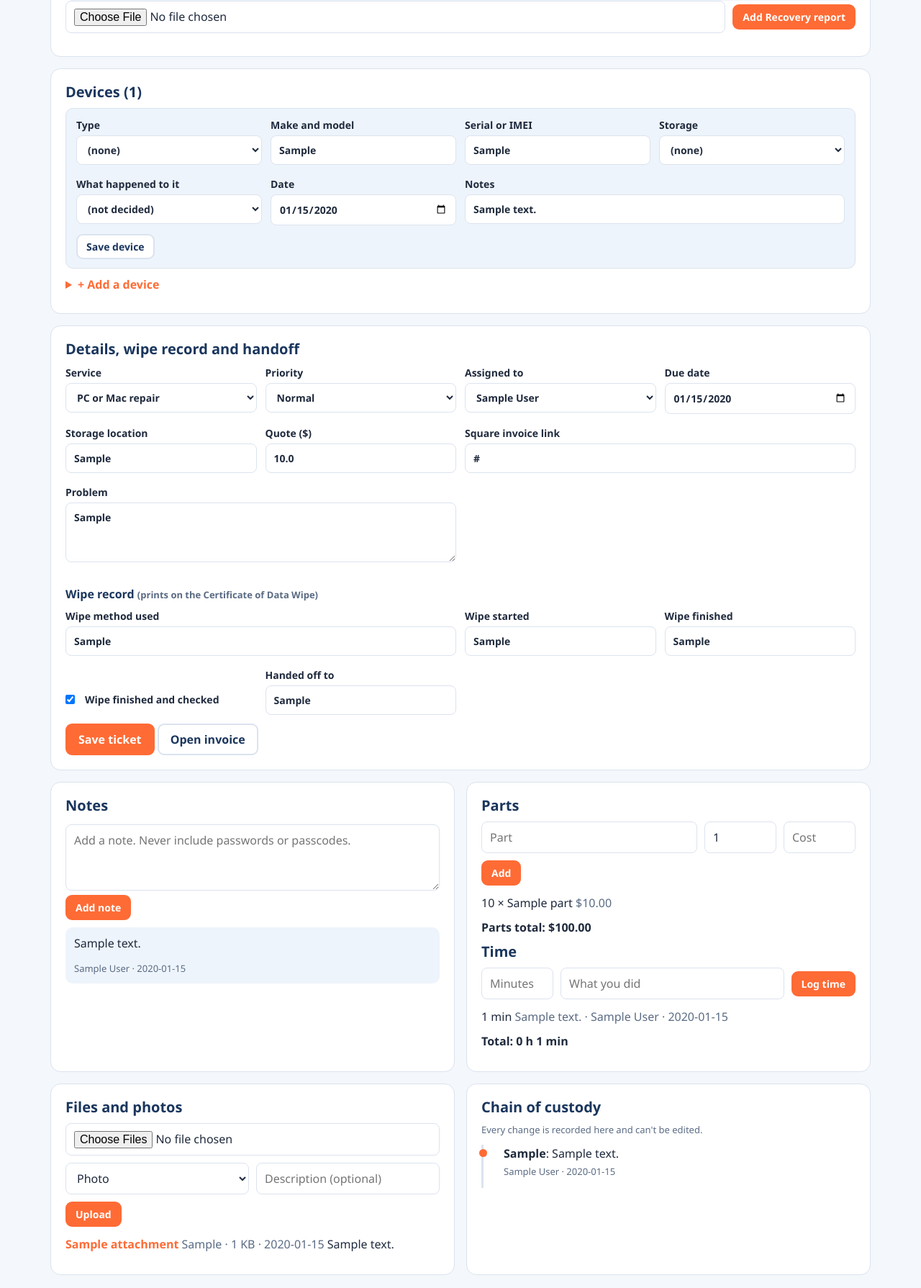
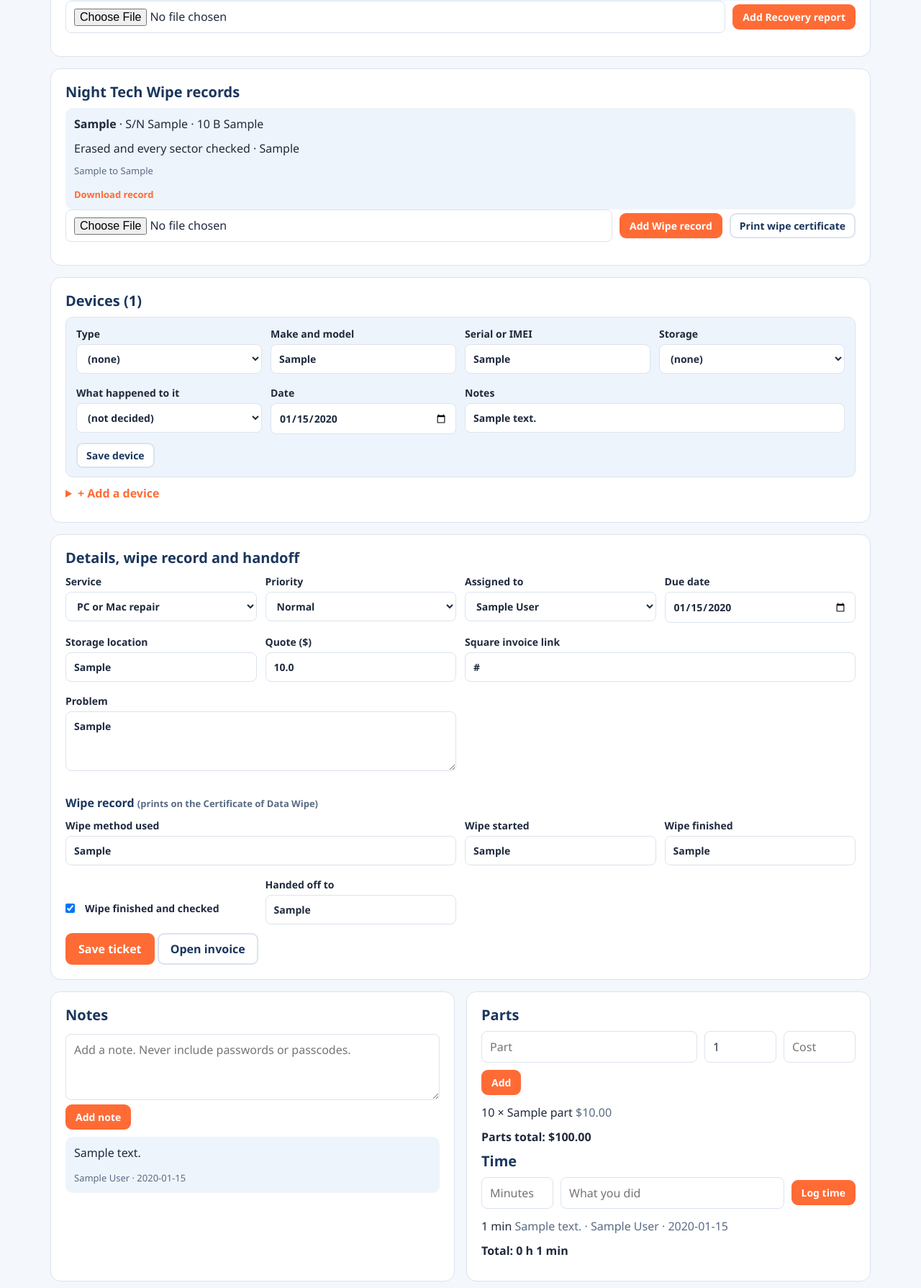
Before and after one commit to Zetes-78/nighttech-hub, a Flask app: page /tickets/1 in a window 1280 px wide. Shown: the part 1680-3469 px from the top of the page at 72% size. Run offline with Flask 3, Linux system fonts and the light colour scheme; the visitor is signed in with stand-in values (Sample User, id 1); tables that the repository leaves empty hold one stand-in row (values such as "Sample post"); some libraries are stand-ins or nearby versions.

Commit message:
Hub 1.2: Night Tech Wipe records fill in the wipe certificate
- New "Night Tech Wipe records" card: add a wipe record (.json) to a ticket
- The certificate's method, start and finish are filled from the records;
  "Wipe finished and checked" is ticked only when every record on the
  ticket is a complete, fully checked wipe
- Records that contradict themselves (claim success but list problem
  sectors, or didn't check the whole drive) are treated as not erased
- Serial number checked against the ticket's devices
- wipe_reports table; automatic backup before the upgrade as before

Co-Authored-By: Claude Opus 5.5 <noreply@anthropic.com>
Claude-Session: https://claude.ai/code/session_01H4cYZ34ZiyJafqcYCPdTGR

```diff
--- a/app.py
+++ b/app.py
@@ -451,9 +451,10 @@ def ticket_view(tid):
     minutes = sum(x["minutes"] for x in times)
     lines, totals = quote_totals(tid)
     reports = d.execute("SELECT * FROM recovery_reports WHERE ticket_id=? ORDER BY id DESC", (tid,)).fetchall()
+    wipes = d.execute("SELECT * FROM wipe_reports WHERE ticket_id=? ORDER BY id DESC", (tid,)).fetchall()
     sig = d.execute("SELECT id FROM attachments WHERE ticket_id=? AND stored_name=?", (tid, t["intake_signature"])).fetchone() if t["intake_signature"] else None
     return render_template("ticket.html", t=t, c=c, devs=devs, notes=notes, events=events, parts=parts, times=times, files=files,
-                           users=users, parts_total=parts_total, minutes=minutes, qlines=lines, qt=totals, reports=reports,
+                           users=users, parts_total=parts_total, minutes=minutes, qlines=lines, qt=totals, reports=reports, wipes=wipes,
                            texts=customer_texts(t, c, devs, totals), sig_file=sig["id"] if sig else None,
                            tax_rate=tax_rate())
 
@@ -809,6 +810,85 @@ def ticket_recovery(tid):
     else:
         flash("Recovery report added to the ticket.", "ok")
     return redirect(url_for("ticket_view", tid=tid) + "#recovery")
+
+
+# ---------------------------------------------------------------- Night Tech Wipe records
+def _wipe_time(value):
+    """ISO time from the wipe record -> '2026-11-01 18:30' for the certificate."""
+    s = str(value or "")[:19].replace("T", " ")
+    return s[:16]
+
+
+def sync_wipe_certificate(tid):
+    """Fill the ticket's certificate fields from its wipe records.
+    'Wipe finished and checked' is ticked only when every record on the ticket is a fully checked wipe."""
+    d = get_db()
+    rows = d.execute("SELECT * FROM wipe_reports WHERE ticket_id=? ORDER BY id", (tid,)).fetchall()
+    if not rows:
+        return
+    good = [r for r in rows if r["fully_verified"]]
+    method = "; ".join("%s on %s%s" % (r["method"], r["model"] or "drive", (" (S/N %s)" % r["serial"]) if r["serial"] else "")
+                       for r in good)[:300]
+    starts = sorted(r["started"] for r in good if r["started"])
+    ends = sorted(r["finished"] for r in good if r["finished"])
+    checked = 1 if good and len(good) == len(rows) else 0
+    d.execute("UPDATE tickets SET wipe_method=?, wipe_started=?, wipe_finished=?, wipe_checked=?, updated_at=? WHERE id=?",
+              (method or None, _wipe_time(starts[0]) if starts else None, _wipe_time(ends[-1]) if ends else None,
+               checked, db.now(), tid))
+
+
+@app.route("/tickets/<int:tid>/wipe", methods=["POST"])
+def ticket_wipe(tid):
+    d = get_db(); t = get_ticket_or_404(tid)
+    up = request.files.get("file")
+    back = redirect(url_for("ticket_view", tid=tid) + "#wipe")
+    if not up or not up.filename.lower().endswith(".json"):
+        flash("Choose the Night Tech Wipe record that ends in .json.", "error")
+        return back
+    raw = up.stream.read(2_000_000)
+    try:
+        rep = json.loads(raw.decode("utf-8-sig"))
+        if not isinstance(rep, dict) or rep.get("tool") != "Night Tech Wipe":
+            raise ValueError
+        disk = rep.get("disk") or {}
+        problems = sum(int(rep.get(k) or 0) for k in ("writeErrorSectors", "verifyMismatchSectors", "verifyReadErrorSectors"))
+        status = str(rep.get("status") or "")[:40]
+        # Trust a "fully checked" wipe only if the record agrees with itself.
+        full = (rep.get("fullyVerified") is True and status == "Completed" and rep.get("verified") is True and problems == 0
+                and int(rep.get("bytesVerified") or 0) == int(disk.get("sizeBytes") or -1) > 0)
+        row = dict(model=str(disk.get("model") or "")[:120], serial=str(disk.get("serial") or "")[:80],
+                   size_bytes=int(disk.get("sizeBytes") or 0), media=str(disk.get("mediaType") or "")[:20],
+                   method=str(rep.get("method") or "")[:200], status=status, fully_verified=1 if full else 0,
+                   started=str(rep.get("started") or "")[:40], finished=str(rep.get("finished") or "")[:40],
+                   problem_sectors=problems, tool_version=str(rep.get("toolVersion") or "")[:20])
+    except (ValueError, TypeError, AttributeError):
+        flash("That file isn't a Night Tech Wipe record.", "error")
+        return back
+    up.stream.seek(0)
+    fid, err = save_upload(up, tid, t["customer_id"], "Wipe record",
+                           "Night Tech Wipe record: %s %s" % (row["model"] or "drive", row["serial"]))
+    if err:
+        flash(err, "error")
+        return back
+    d.execute("INSERT INTO wipe_reports(ticket_id,attachment_id,model,serial,size_bytes,media,method,status,fully_verified,started,finished,"
+              "problem_sectors,tool_version,created_at) VALUES (?,?,?,?,?,?,?,?,?,?,?,?,?,?)",
+              (tid, fid, row["model"], row["serial"], row["size_bytes"], row["media"], row["method"], row["status"], row["fully_verified"],
+               row["started"], row["finished"], row["problem_sectors"], row["tool_version"], db.now()))
+    log_event(tid, "Wipe recorded", "%s%s: %s%s" % (
+        row["model"] or "drive", (" S/N " + row["serial"]) if row["serial"] else "",
+        "erased and every sector checked" if full else "NOT fully erased (%s)" % (row["status"] or "unknown"),
+        (", %d problem sector(s)" % row["problem_sectors"]) if row["problem_sectors"] else ""))
+    sync_wipe_certificate(tid)
+    d.commit()
+    serials = {(x["serial"] or "").strip().lower() for x in ticket_bundle(tid)[2] if x["serial"]}
+    if not full:
+        flash("Record added, but this wipe did NOT finish cleanly (%s). The certificate's 'checked' box stays off. "
+              "Wipe the drive again or destroy it." % (row["status"] or "unknown"), "error")
+    elif row["serial"] and serials and row["serial"].strip().lower() not in serials:
+        flash("Wipe recorded, but its drive serial (%s) doesn't match any device on this ticket. Double-check it's the right ticket." % row["serial"], "error")
+    else:
+        flash("Wipe recorded. The Certificate of Data Wipe is filled in.", "ok")
+    return back
 
 
 def human_bytes(n):
--- a/db.py
+++ b/db.py
@@ -54,7 +54,7 @@ DEVICE_TYPES = ["Desktop", "Laptop", "Phone", "Tablet", "Game console", "Hard dr
 STORAGE_TYPES = ["", "Hard drive", "SSD", "Phone or tablet memory", "Other", "None"]
 DISPOSITIONS = ["", "Returned to customer", "Refurbish", "Parts", "Drive removed", "Recycled",
                 "Handed off for reuse or recycling"]
-FILE_CATEGORIES = ["General", "Photo", "Receipt", "Quote or invoice", "Certificate or release", "Signature", "Recovery report",
+FILE_CATEGORIES = ["General", "Photo", "Receipt", "Quote or invoice", "Certificate or release", "Signature", "Recovery report", "Wipe record",
                    "Vendor or recycler", "Template", "Other"]
 ALLOWED_UPLOADS = {"jpg": "image/jpeg", "jpeg": "image/jpeg", "png": "image/png", "gif": "image/gif",
                    "webp": "image/webp", "pdf": "application/pdf", "txt": "text/plain",
@@ -111,6 +111,11 @@ CREATE TABLE IF NOT EXISTS recovery_reports (
   bad_sectors INTEGER, sha256 TEXT, finished TEXT, tool_version TEXT, created_at TEXT NOT NULL);
 CREATE INDEX IF NOT EXISTS idx_quote_lines_ticket ON quote_lines(ticket_id);
 CREATE INDEX IF NOT EXISTS idx_recovery_ticket ON recovery_reports(ticket_id);
+CREATE TABLE IF NOT EXISTS wipe_reports (
+  id INTEGER PRIMARY KEY, ticket_id INTEGER NOT NULL REFERENCES tickets(id), attachment_id INTEGER REFERENCES attachments(id),
+  model TEXT, serial TEXT, size_bytes INTEGER, media TEXT, method TEXT, status TEXT, fully_verified INTEGER NOT NULL DEFAULT 0,
+  started TEXT, finished TEXT, problem_sectors INTEGER, tool_version TEXT, created_at TEXT NOT NULL);
+CREATE INDEX IF NOT EXISTS idx_wipe_ticket ON wipe_reports(ticket_id);
 CREATE INDEX IF NOT EXISTS idx_subscribers_status ON subscribers(status);
 CREATE INDEX IF NOT EXISTS idx_tickets_status ON tickets(status);
 CREATE INDEX IF NOT EXISTS idx_tickets_customer ON tickets(customer_id);
@@ -143,7 +148,7 @@ ADDED_COLUMNS = [
     ("tickets", "intake_signature", "TEXT"),
     ("tickets", "intake_by", "INTEGER"),
 ]
-NEW_TABLES = ["quote_lines", "recovery_reports"]
+NEW_TABLES = ["quote_lines", "recovery_reports", "wipe_reports"]
 
 
 def _pending_upgrades(conn):
--- a/templates/ticket.html
+++ b/templates/ticket.html
@@ -135,6 +135,24 @@
   </form>
 </section>
 
+<section class="card" id="wipe">
+  <h2>Night Tech Wipe records</h2>
+  {% for w in wipes %}
+  <div class="note">
+    <p><b>{{ w['model'] or 'Drive' }}</b>{% if w['serial'] %} &middot; S/N {{ w['serial'] }}{% endif %} &middot; {{ w['size_bytes']|bytes }}{% if w['media'] %} {{ w['media'] }}{% endif %}</p>
+    {% if w['fully_verified'] %}<p>Erased and every sector checked &middot; {{ w['method'] }}</p>
+    {% else %}<p><b>Not fully erased ({{ w['status'] }}{% if w['problem_sectors'] %}, {{ w['problem_sectors'] }} problem sector(s){% endif %}).</b> Wipe it again or destroy the drive.</p>{% endif %}
+    <p class="tiny muted">{{ w['started'][:16]|replace('T', ' ') }} to {{ w['finished'][:16]|replace('T', ' ') }}</p>
+    {% if w['attachment_id'] %}<a class="tiny" href="{{ url_for('file_download', fid=w['attachment_id']) }}">Download record</a>{% endif %}
+  </div>
+  {% else %}<p class="muted">No wipes recorded. After erasing a drive with Night Tech Wipe, add its <code>.json</code> record here. It fills in the Certificate of Data Wipe.</p>{% endfor %}
+  <form method="post" action="{{ url_for('ticket_wipe', tid=t['id']) }}" enctype="multipart/form-data" class="inlineform">{{ csrf() }}
+    <input type="file" name="file" accept=".json,application/json" required>
+    <button class="btn small primary" type="submit">Add Wipe record</button>
+    {% if wipes %}<a class="btn small" href="{{ url_for('pdf_certificate', tid=t['id']) }}" target="_blank">Print wipe certificate</a>{% endif %}
+  </form>
+</section>
+
 <section class="card" id="devices">
   <h2>Devices ({{ devs|length }})</h2>
   {% for d in devs %}
```
Also changed, not shown: tests/test_upgrade.py (+40 -1 lines), .github/workflows/build.yml, 1 other file.
